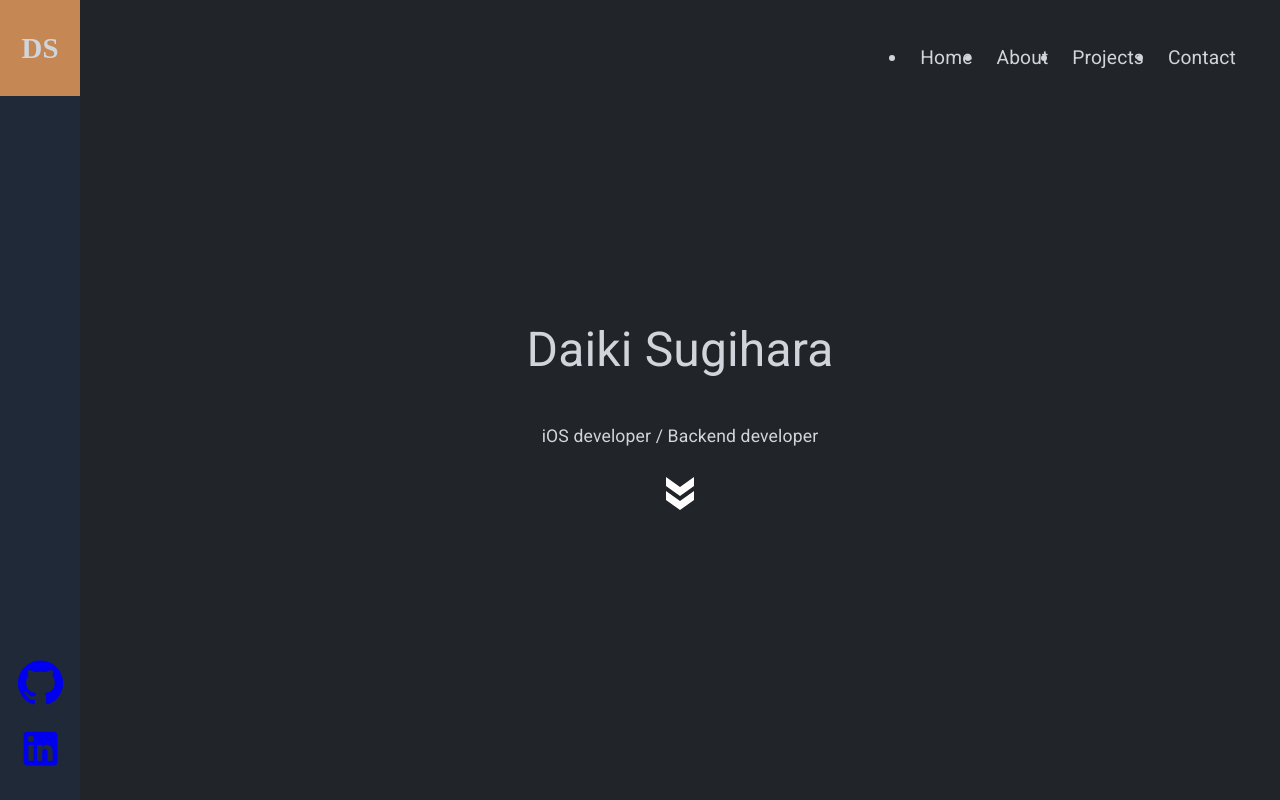
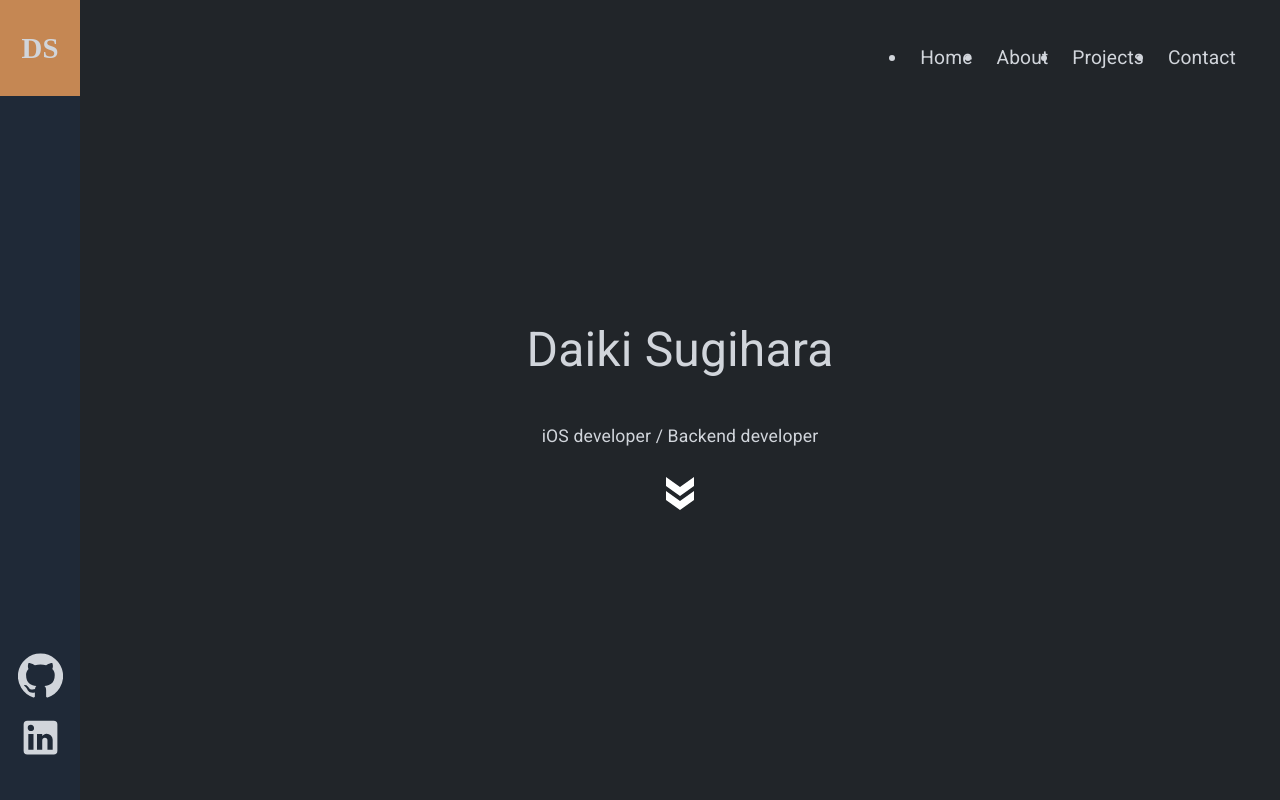
Before and after one commit to DaiSugi01/portfolio, a Next.js app: page / in a window 1280 px wide. Shown: the top 800 px of the page. Built offline with nearby package versions, Linux system fonts and the light colour scheme.

Commit message:
change to material ui

```diff
--- a/components/Common.js
+++ b/components/Common.js
@@ -1,4 +1,4 @@
-import { Box, Grid, makeStyles } from "@material-ui/core";
+import { Box, Grid, makeStyles, Typography } from "@material-ui/core";
 
 export const Wrapper = ({ id, bgColor, ptm = 0, children }) => {
   const useStyles = makeStyles(() => ({
@@ -11,7 +11,7 @@ export const Wrapper = ({ id, bgColor, ptm = 0, children }) => {
       textAlign: "center",
       backgroundColor: `${bgColor}`,
       padding: `${ptm} 0`,
-    }
+    },
   }));
 
   const classes = useStyles();
@@ -32,8 +32,6 @@ export const Wrapper = ({ id, bgColor, ptm = 0, children }) => {
   );
 };
 
-import styled from "styled-components";
-
 export const UnderLine = ({ children }) => {
   const useStyles = makeStyles((theme) => ({
     underLine: {
@@ -41,8 +39,8 @@ export const UnderLine = ({ children }) => {
       margin: "20px auto 16px",
       width: "4rem",
       borderWidth: "2px",
-      borderColor: "#FFFFFF"
-    }
+      borderColor: "#FFFFFF",
+    },
   }));
 
   const classes = useStyles();
@@ -53,23 +51,28 @@ export const UnderLine = ({ children }) => {
     </Box>
   );
 };
-// export const UnderLine = styled.div`
-//   border-style: solid;
-//   margin: 20px auto 16px;
-//   width: 4rem;
-//   border-width: 2px;
-//   --tw-border-opacity: 1;
-//   border-color: rgba(255, 255, 255, var(--tw-border-opacity));
-// `;
 
-// export const Wrapper = styled.section`
-//   height: 100%;
-//   width: 100%;
-//   padding: 2.5rem 0;
-// `;
+export const SnsIcon = ({ children }) => {
+  const useStyles = makeStyles(() => ({
+    snsIcon: {
+      cursor: "pointer",
 
-export const SnsIcon = styled.a`
-  &:hover {
-    color: #c58753;
-  }
-`;
+      "&:hover": {
+        color: "#c58753",
+      },
+    },
+  }));
+
+  const classes = useStyles();
+
+  return (
+    <Typography
+      gutterBottom
+      variant="h5"
+      component="a"
+      className={classes.snsIcon}
+    >
+      {children}
+    </Typography>
+  );
+};
--- a/components/Project.js
+++ b/components/Project.js
@@ -17,22 +17,6 @@ const useStyles = makeStyles((theme) => ({
   },
 }));
 
-const FilterWrapper = styled.div`
-  display: flex;
-  justify-content: center;
-  align-items: center;
-  margin: auto;
-`;
-
-const CardWrapper = styled.div`
-  display: flex;
-  width: 95%;
-  align-items: center;
-  margin: 0 auto;
-  margin-top: 2rem;
-  justify-content: center;
-  flex-wrap: wrap;
-`;
 
 export default function Project({ projects }) {
   const classes = useStyles();
--- a/components/SideMenu.js
+++ b/components/SideMenu.js
@@ -34,19 +34,12 @@ const useStyles = makeStyles( theme => ({
   },
   snsWrapper: {
     marginBottom: "1rem"
+  },
+  icon: {
+    fontSize: 45
   }
 }));
 
-const styles = {
-  fontSize: 45,
-};
-
-const SnsWrapper = styled.div`
-  display: flex;
-  flex-direction: column;
-  align-items: center;
-  margin-bottom: 1.25rem;
-`;
 
 export default function SideMenu() {
   const classes = useStyles();
@@ -70,7 +63,7 @@ export default function SideMenu() {
           aria-label="sns"
           className={classes.snsWrapper}
           >
-          <GitHubIcon style={{ ...styles }} />
+          <GitHubIcon className={classes.icon}/>
         </SnsIcon>
 
         <SnsIcon
@@ -80,7 +73,7 @@ export default function SideMenu() {
           className="border-white text-gray-300 px-3 py-2 rounded"
           aria-label="sns"
         >
-          <LinkedInIcon style={{ ...styles }} />
+          <LinkedInIcon className={classes.icon}/>
         </SnsIcon>
       </Grid>
       </Box>
```
